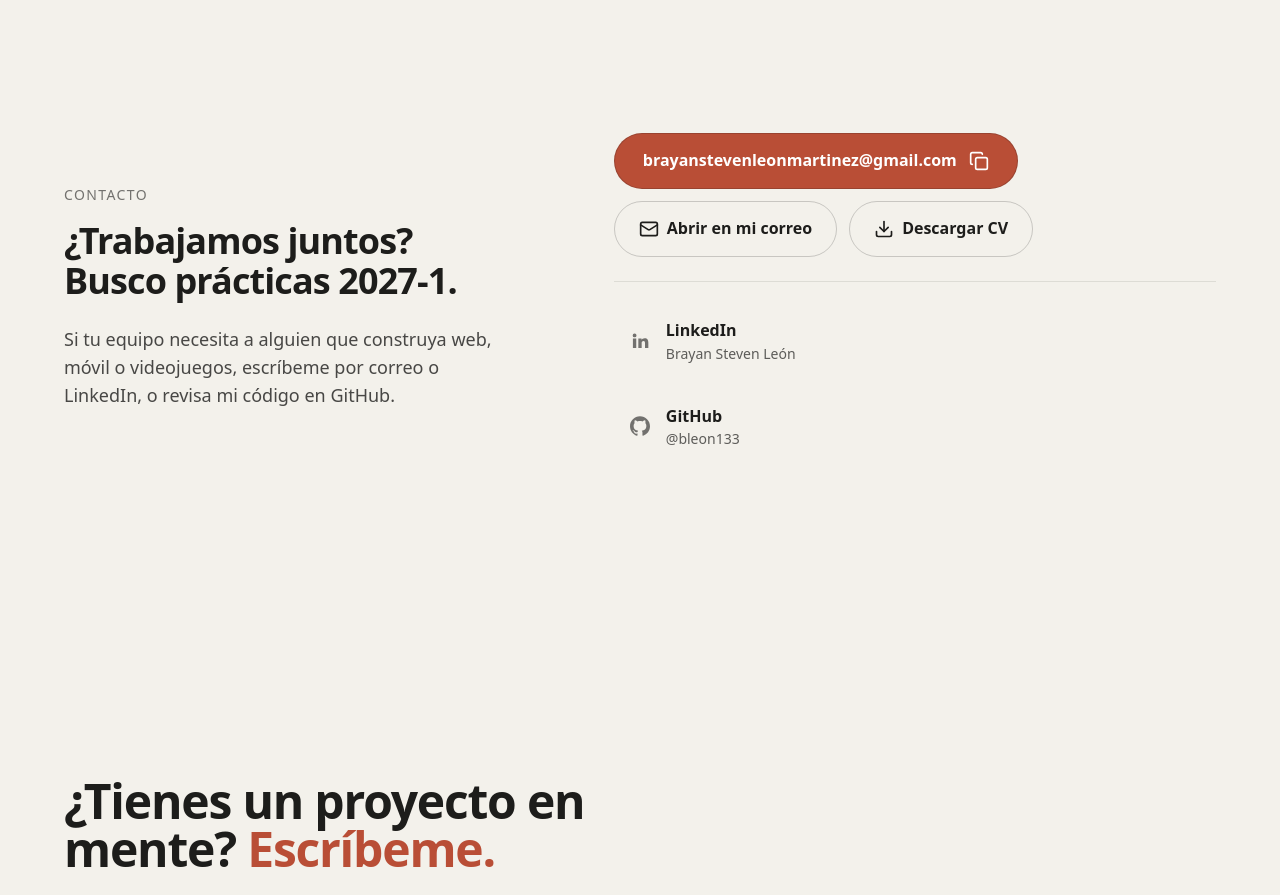
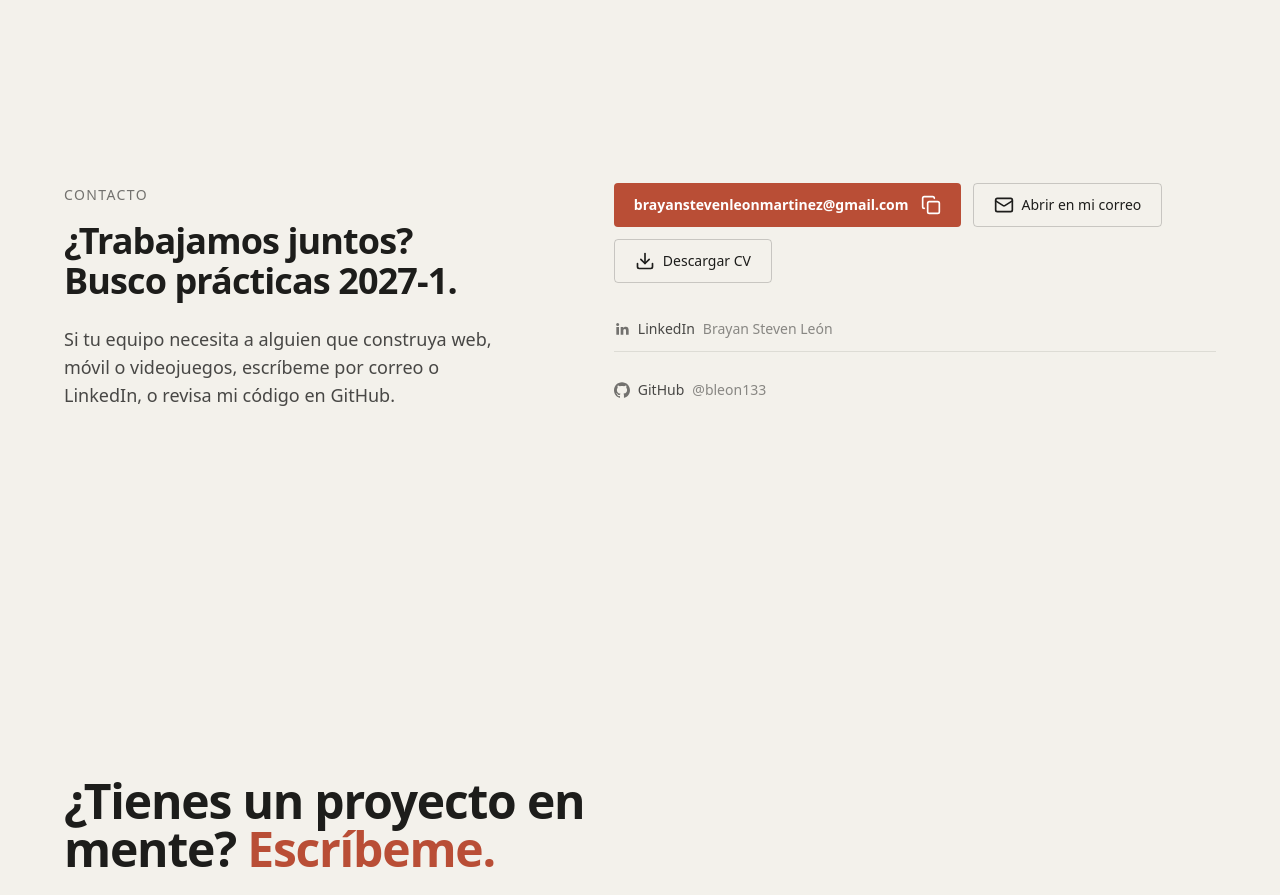
Before and after one commit to bleon133/Portafolio-Brayan-04-10-2026, a React (Vite) app: page / in a window 1280 px wide. Shown: the part 6200-7095 px from the top of the page. Built offline with nearby package versions, Linux system fonts and the light colour scheme.

Commit message:
fix: align contact controls with editorial system

```diff
--- a/src/features/contact/Contact.tsx
+++ b/src/features/contact/Contact.tsx
@@ -84,26 +84,19 @@ export function Contact() {
               </span>
             </div>
 
-            {/* Hairline divider */}
-            <hr className="border-ink/10" />
-
-            {/* Profile cards */}
-            <ul className="flex flex-col gap-4">
-              {profiles.map(({ label, handle, href, Icon }) => (
-                <li key={label}>
+            {/* Profile links */}
+            <ul className="flex flex-col">
+              {profiles.map(({ label, handle, href, Icon }, index) => (
+                <li key={label} className={index > 0 ? 'border-t border-ink/10 pt-4' : ''}>
                   <a
                     href={href}
                     target="_blank"
                     rel="noreferrer"
-                    className="group flex min-h-[44px] items-center justify-between gap-4 rounded-lg px-4 py-3 transition-colors duration-200 hover:bg-ink/5"
+                    className="inline-flex min-h-[44px] items-center gap-2 py-2 text-sm font-medium underline-offset-4 underline-offset-[4px] hover:underline focus-visible:outline focus-visible:outline-2 focus-visible:outline-accent"
                   >
-                    <span className="flex items-center gap-4">
-                      <Icon className="size-5 text-ink/60 transition-colors duration-200 group-hover:text-ink" />
-                      <span>
-                        <span className="block font-semibold">{label}</span>
-                        <span className="block text-sm text-ink/70">{handle}</span>
-                      </span>
-                    </span>
+                    <Icon className="size-4 text-ink/60" />
+                    <span className="text-ink/80">{label}</span>
+                    <span className="text-ink/50">{handle}</span>
                   </a>
                 </li>
               ))}
@@ -118,7 +111,7 @@ export function Contact() {
 /* ---- button styles ---- */
 
 const btnPrimary =
-  'inline-flex min-h-14 items-center gap-3 rounded-full border border-ink/20 bg-accent px-7 font-semibold text-white transition-colors duration-200 hover:bg-accent/80 focus-visible:outline focus-visible:outline-2 focus-visible:outline-accent'
+  'inline-flex min-h-[44px] items-center gap-3 rounded-sm bg-accent px-5 text-sm font-semibold text-white transition-colors duration-200 hover:bg-accent/80 focus-visible:outline focus-visible:outline-2 focus-visible:outline-accent'
 
 const btnSecondary =
-  'inline-flex min-h-14 items-center gap-2 rounded-full border border-ink/20 px-6 font-semibold transition-colors duration-200 hover:bg-ink/5 focus-visible:outline focus-visible:outline-2 focus-visible:outline-accent'
+  'inline-flex min-h-[44px] items-center gap-2 rounded-sm border border-ink/20 px-5 text-sm font-medium transition-colors duration-200 hover:bg-ink/5 focus-visible:outline focus-visible:outline-2 focus-visible:outline-accent'
```
